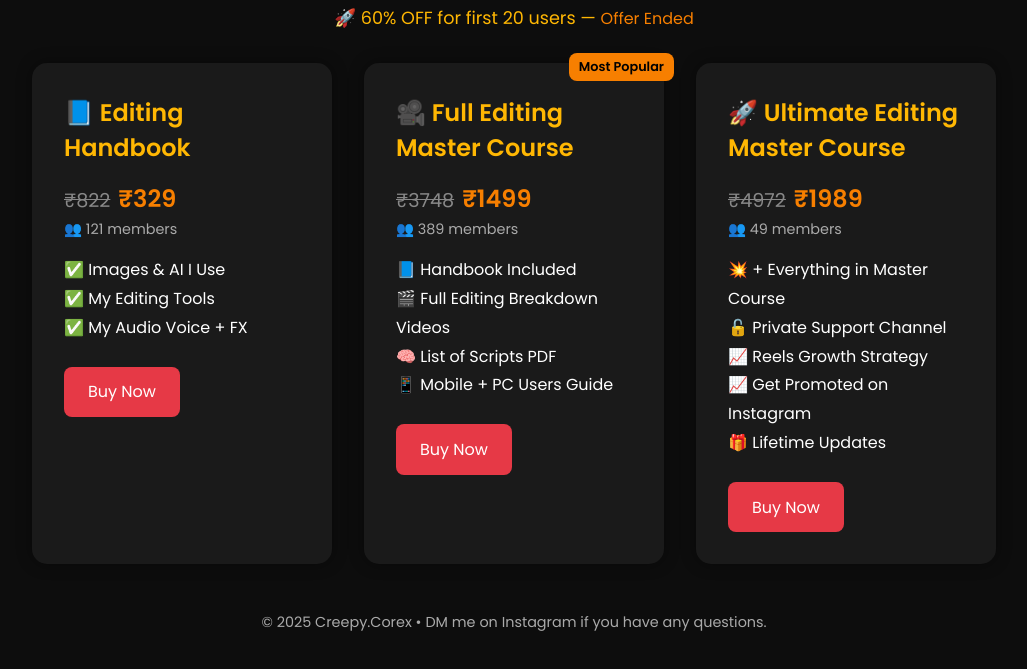
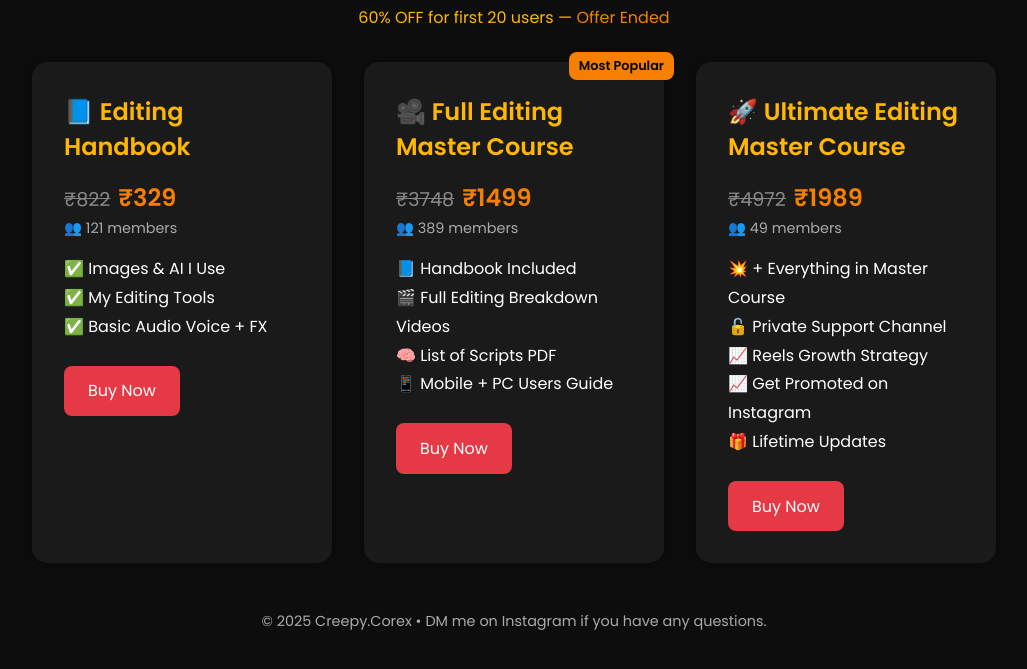
Before and after one commit to nobodie0raj/coursepage, a plain HTML site: page index.html in a window 1280 px wide. Shown: the part 95-764 px from the top of the page, without its empty margins (126-1153 px from the left). Drawn offline with Linux system fonts and the light colour scheme.

Commit message:
Update index.html

```diff
--- a/index.html
+++ b/index.html
@@ -28,7 +28,7 @@
 
     .offer-banner {
       text-align: center;
-      font-size: 1.1rem;
+      font-size: 1rem;
       color: #ffb703;
       margin-bottom: 2rem;
     }
@@ -177,7 +177,7 @@
 
   <h1>🎬 CreepyCorex Editing Course Store</h1>
   <div class="offer-banner">
-    🚀 60% OFF for first 20 users — <span class="countdown" id="countdown">Loading...</span>
+     60% OFF for first 20 users — <span class="countdown" id="countdown">Loading...</span>
   </div>
 
   <div class="scroll-icon" id="scrollIcon">⬇️</div>
@@ -191,7 +191,7 @@
       <ul>
         <li>✅ Images & AI I Use</li>
         <li>✅ My Editing Tools </li>
-        <li>✅ My Audio Voice + FX</li>
+        <li>✅ Basic Audio Voice + FX</li>
       </ul>
       <a href="https://t.me/angadbr" target="_blank" class="btn">Buy Now</a>
     </div>
@@ -256,7 +256,7 @@
         offerStart.setDate(offerStart.getDate() - 1); // If before 8PM, show yesterday's
       }
 
-      const offerEnd = new Date(offerStart.getTime() + 17 * 60 * 60 * 1000); // +17 hours
+      const offerEnd = new Date(offerStart.getTime() + 23 * 60 * 60 * 1000); // +17 hours
       const diff = offerEnd - nowIST;
 
       if (diff <= 0) {
```
